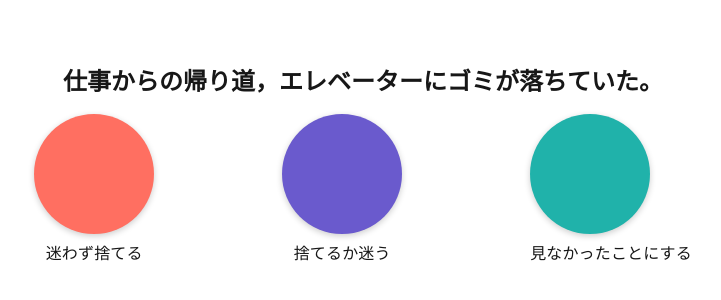
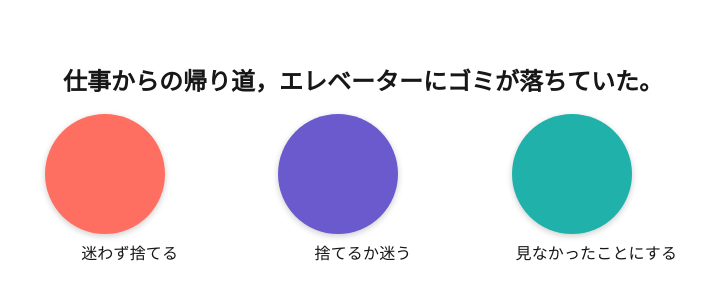
Before and after one commit to Ryosuke-A/sustainable-diagnosis, a Next.js app: page / in a window 1280 px wide. Shown: the part 234-534 px from the top of the page, without its empty margins (277-998 px from the left). Built offline with nearby package versions, Linux system fonts and the light colour scheme.

Commit message:
スマホ対応

```diff
--- a/src/components/Circle.tsx
+++ b/src/components/Circle.tsx
@@ -1,11 +1,16 @@
-import { Box } from '@mui/material';
+import { Box, useMediaQuery, useTheme } from '@mui/material';
 
 export default function Circle({ color = '#4CAF50', size = 120 }: { color?: string; size?: number }) {
+  const theme = useTheme();
+  const isSmall = useMediaQuery(theme.breakpoints.down('sm'));
+
+  const responsiveSize = isSmall ? size! * 0.7 : size;
+
   return (
     <Box
       sx={{
-        width: size,
-        height: size,
+        width: responsiveSize,
+        height: responsiveSize,
         borderRadius: '50%',
         backgroundColor: color,
         boxShadow: '0 2px 6px rgba(0,0,0,0.2)',
--- a/src/components/Question.tsx
+++ b/src/components/Question.tsx
@@ -1,4 +1,4 @@
-import { Box, Typography } from '@mui/material';
+import { Box, Typography, useMediaQuery, useTheme } from '@mui/material';
 import Circle from './Circle';
 
 type ScoreVector7 = number[];
@@ -15,17 +15,32 @@ interface QuestionProps {
 }
 
 export default function Question({ text, choices, onAnswer }: QuestionProps) {
+  const theme = useTheme();
+  const isSmallScreen = useMediaQuery(theme.breakpoints.down('sm'));
+
   return (
     <Box sx={{ textAlign: 'center' }}>
       <Typography variant="h5" fontWeight="bold" sx={{ mb: 2 }}>
         {text}
       </Typography>
-      <Box sx={{ display: 'flex', gap: 16, justifyContent: 'center' }}>
+      <Box
+        sx={{
+          display: 'flex',
+          flexWrap: 'wrap',
+          justifyContent: 'center',
+          gap: isSmallScreen ? 4 : 8,
+        }}
+      >
         {choices.map((choice, index) => (
           <Box
             key={index}
             onClick={() => onAnswer(choice.score)}
-            sx={{ cursor: 'pointer', textAlign: 'center' }}
+            sx={{
+              cursor: 'pointer',
+              textAlign: 'center',
+              minWidth: 100,
+              flex: '1 1 120px', // 幅に余裕があれば横に並び、狭いときは折り返す
+            }}
           >
             <Circle color={['#FF6F61', '#6A5ACD', '#20B2AA'][index % 3]} />
             <Typography sx={{ mt: 1 }}>{choice.label}</Typography>
--- a/src/pages/index.tsx
+++ b/src/pages/index.tsx
@@ -245,14 +245,22 @@ export default function Home() {
   return (
   <Box
     sx={{
-        height: '100vh',
+      minHeight: '100vh',
       display: 'flex',
       flexDirection: 'column',
       justifyContent: 'center',
       alignItems: 'center',
       gap: 6,
-        padding: 4,
+      padding: { xs: 2, sm: 4 },
       textAlign: 'center',
+      boxSizing: 'border-box',
+    }}
+  >
+    <Box
+      sx={{
+        width: '100%',
+        maxWidth: '700px',
+        px: { xs: 2, sm: 4 },
       }}
     >
       {!isFinished ? (
@@ -270,5 +278,6 @@ export default function Home() {
         />
       )}
     </Box>
+  </Box>
 );
 }
```
Lines whose indentation alone changed are shown as unchanged.
